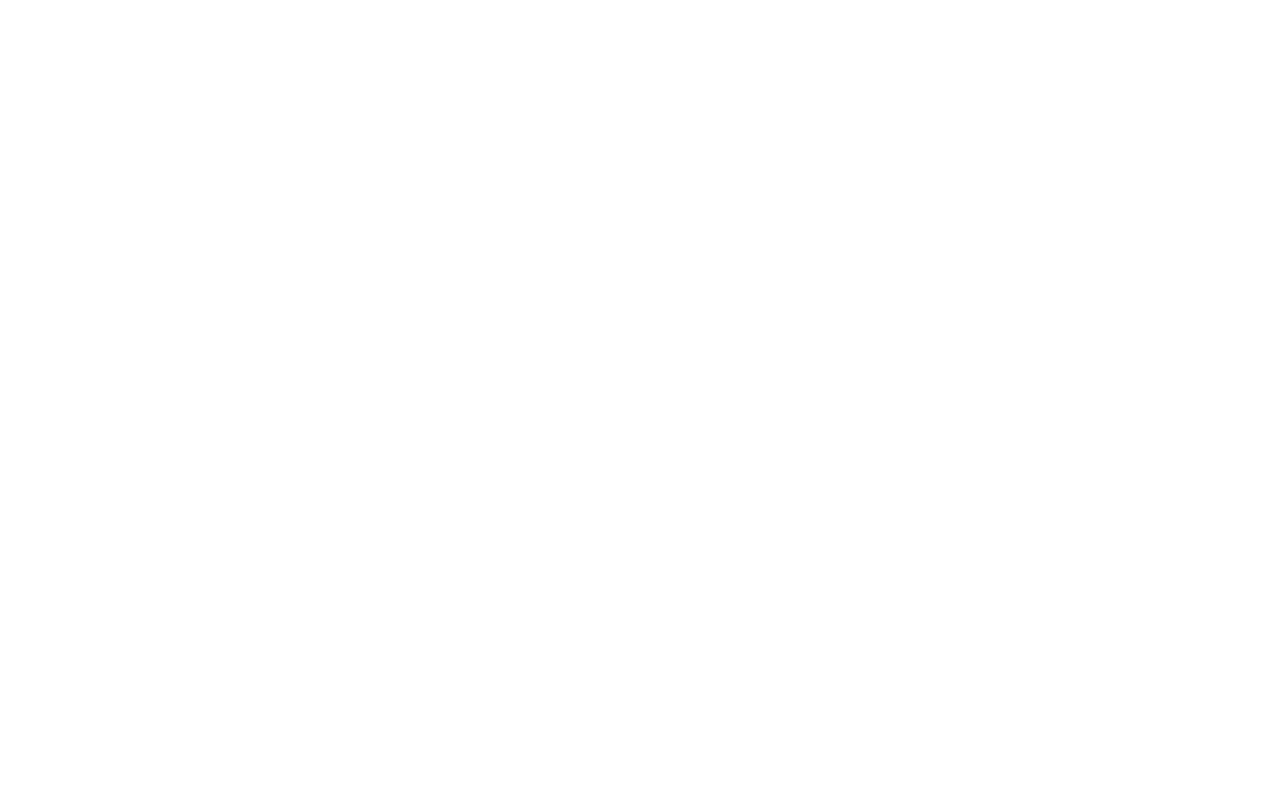
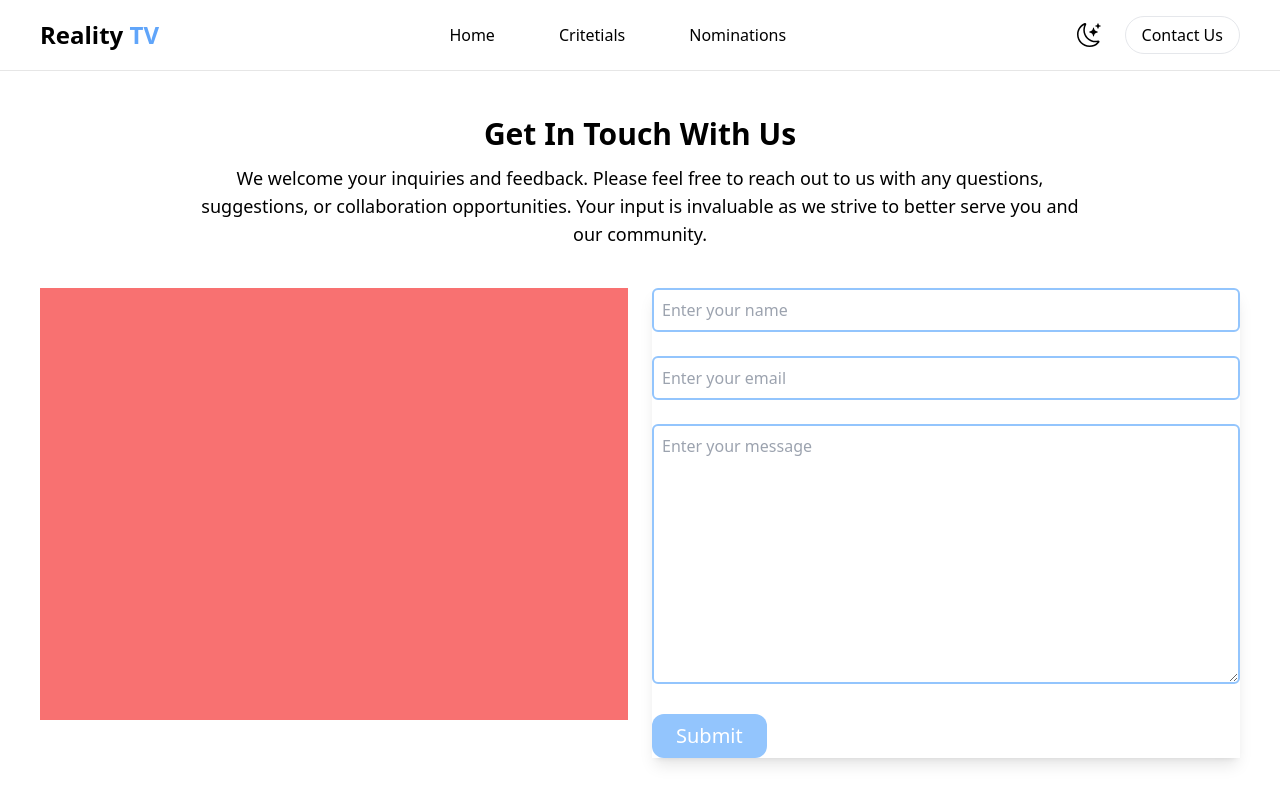
Before and after one commit to mulbahoplanojames/Reality_TV, a React (Vite) app: page /contact-us in a window 1280 px wide. Before the commit this address had no page. Shown: the top 800 px of the page. Built offline with nearby package versions, Linux system fonts and the light colour scheme.

Commit message:
Working on the Criterials Component

```diff
--- a/src/App.jsx
+++ b/src/App.jsx
@@ -9,6 +9,7 @@ import SocialsAward from "./Pages/More_Criterials/Socials_Award/SocialsAward";
 import LeaderShipAward from "./Pages/More_Criterials/LeaderShip_Award/LeaderShipAward";
 import EnterpreneurAward from "./Pages/More_Criterials/Entrepreneur_Award/EntrepreneurAward";
 import SportAward from "./Pages/More_Criterials/Sport_Award/SportAward";
+import ContactUs from "./Pages/ContactUs/ContactUs";
 
 const App = () => {
   const { darkModeStyle } = useContext(AppContext);
@@ -18,6 +19,7 @@ const App = () => {
         <Routes>
           <Route path="/" element={<Layout />}>
             <Route index element={<Home />} />
+            <Route path="/contact-us" element={<ContactUs />} />
 
             {/* // Criterials Pages */}
             <Route path="/criterials" element={<Criterial />} />
--- a/src/Data/Data.js
+++ b/src/Data/Data.js
@@ -2,10 +2,6 @@ const navLinks = [
   {
     label: "Home",
     path: "/",
-  },
-  {
-    label: "About",
-    path: "/about",
   },
   {
     label: "Critetials",
--- a/src/Layout/Navbar/Navbar.jsx
+++ b/src/Layout/Navbar/Navbar.jsx
@@ -102,14 +102,14 @@ const Navbar = () => {
                 </li>
               ))}
               <Link
-                to="/sign-up"
+                to="/contact-us"
                 className="py-1.5 lg:px-4 px-5 border-[1px] border-white text-xl lg:text-lg rounded-3xl text-white hover:opacity-50"
                 onClick={() => {
                   setIsMenuOpen(!isMenuOpen);
                   window.scrollTo(0, 8000);
                 }}
               >
-                sign in
+                Contact Us
               </Link>
             </ul>
           </nav>
--- /dev/null
+++ b/src/Pages/ContactUs/ContactUs.jsx
@@ -0,0 +1,52 @@
+import image from "../../assets/contactus.png";
+
+const ContactUs = () => {
+  return (
+    <>
+      <div className="pt-24 md:px-10 px-3 pb-20">
+        <h1 className="text-3xl font-bold text-center pb-3">
+          Get In Touch With Us
+        </h1>
+        <p className="text-lg text-center pb-10 md:px-[10rem] px-1">
+          We welcome your inquiries and feedback. Please feel free to reach out
+          to us with any questions, suggestions, or collaboration opportunities.
+          Your input is invaluable as we strive to better serve you and our
+          community.
+        </p>
+
+        <div className="grid md:grid-cols-2 grid-cols-1 gap-6">
+          <div className="w-full md:h-[27rem] h-[50vh] bg-red-400"></div>
+          <form action="" className="w-full shadow-lg">
+            <input
+              type="text"
+              placeholder="Enter your name"
+              className="w-full p-2 rounded-md border-2 border-blue-300 outline-none mb-6"
+            />
+            <input
+              type="email"
+              placeholder="Enter your email"
+              className="w-full p-2 rounded-md border-2 border-blue-300 outline-none mb-6"
+            />
+            <textarea
+              name=""
+              id=""
+              cols="30"
+              rows="10"
+              placeholder="Enter your message"
+              className="w-full p-2 rounded-md border-2 border-blue-300 outline-none mb-6"
+            />
+
+            <button
+              type="submit"
+              className="py-2 px-6 bg-blue-300 text-xl text-white border-none rounded-xl hover:bg-opacity-70"
+            >
+              Submit
+            </button>
+          </form>
+        </div>
+      </div>
+    </>
+  );
+};
+
+export default ContactUs;
```
